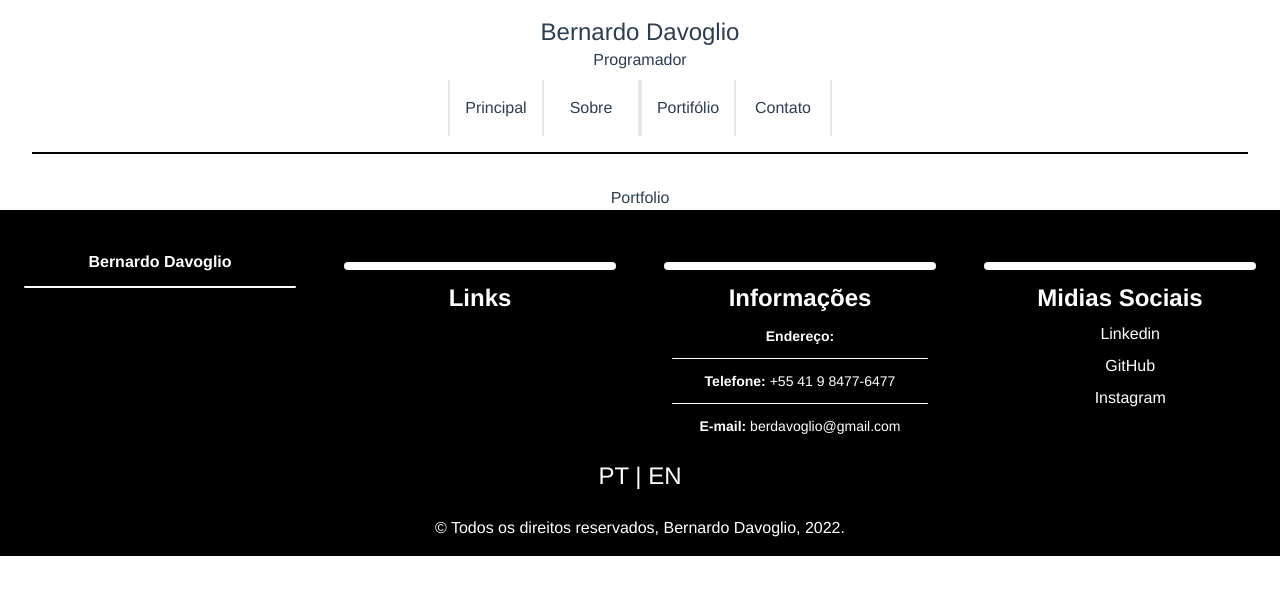
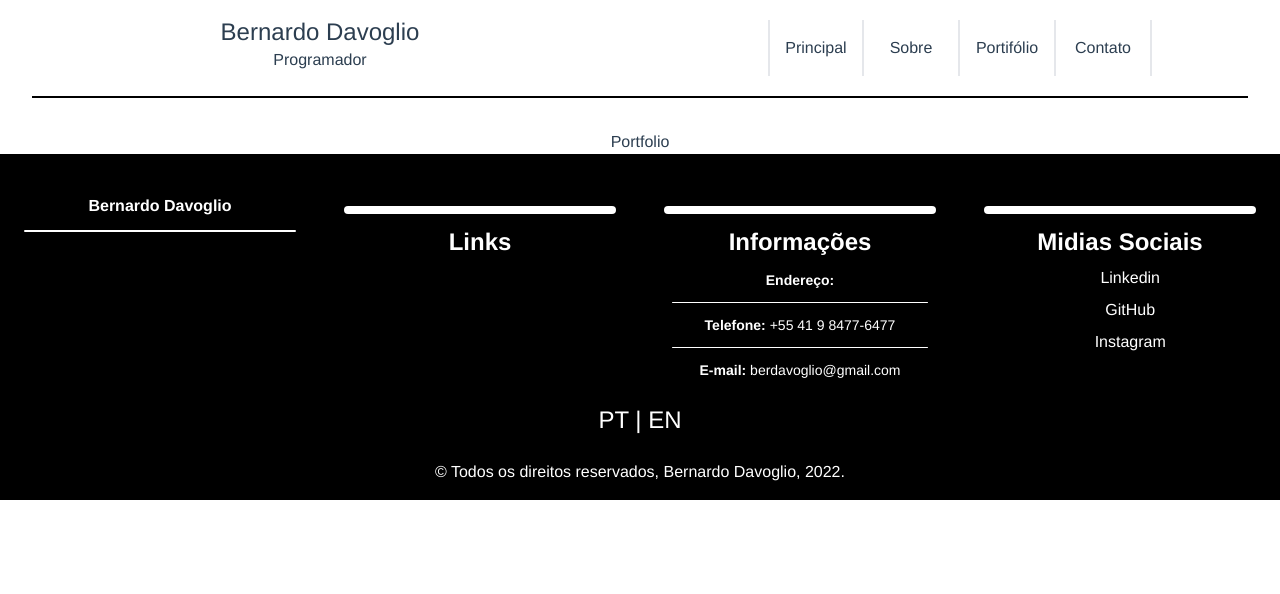
Before and after one commit to BerDavoglio/portfolio_front_v1, a Vue app: page /portfolio in a window 1280 px wide. Shown: the top 594 px of the page. Built offline with nearby package versions, Linux system fonts and the light colour scheme; some icons are missing.

Commit message:
Maked the dropdown menu for header mobile

```diff
--- /dev/null
+++ b/src/components/headers/ButtonsDropComponent.vue
@@ -0,0 +1,49 @@
+<!-- eslint-disable vuejs-accessibility/click-events-have-key-events -->
+<template>
+  <div className="mx-10 border-y-2" v-if="!isOpen">
+    <div className='mx-auto cursor-pointer mt-4'>
+      <div className="
+          mt-3
+          hover:bg-gray-300
+          active:bg-gray-400
+          active:text-white" @click="goPage('home')">
+        {{ $t('menu.home') }}
+      </div>
+      <div className="
+          mt-3
+          hover:bg-gray-300
+          active:bg-gray-400
+          active:text-white" @click="goPage('about')">
+        {{ $t('menu.about') }}
+      </div>
+      <div className="
+          mt-3
+          hover:bg-gray-300
+          active:bg-gray-400
+          active:text-white" @click="goPage('portfolio')">
+        {{ $t('menu.portfolio') }}
+      </div>
+      <div className="
+          mt-3 mb-3
+          hover:bg-gray-300
+          active:bg-gray-400
+          active:text-white" @click="goPage('contact')">
+        {{ $t('menu.contact') }}
+      </div>
+    </div>
+  </div>
+</template>
+
+<script>
+export default {
+  name: 'ButtonsDropComponent',
+  props: [
+    'isOpen',
+  ],
+  methods: {
+    goPage(route) {
+      this.$router.push({ name: route });
+    },
+  },
+};
+</script>
--- /dev/null
+++ b/src/components/headers/ButtonsLineComponent.vue
@@ -0,0 +1,54 @@
+<!-- eslint-disable vuejs-accessibility/click-events-have-key-events -->
+
+<template>
+  <div className='grid m-auto cursor-pointer grid-cols-4'>
+    <div className="
+      w-24
+      border-r-2
+      hover:bg-gray-300
+      active:bg-gray-400
+      active:text-white
+      py-4
+      border-l-2" @click="goPage('home')">
+      {{ $t('menu.home') }}
+    </div>
+    <div className="
+      w-24
+      border-r-2
+      hover:bg-gray-300
+      active:bg-gray-400
+      active:text-white
+      py-4" @click="goPage('about')">
+      {{ $t('menu.about') }}
+    </div>
+    <div className="
+      w-24
+      border-r-2
+      hover:bg-gray-300
+      active:bg-gray-400
+      active:text-white
+      py-4" @click="goPage('portfolio')">
+      {{ $t('menu.portfolio') }}
+    </div>
+    <div className="
+      w-24
+      border-r-2
+      hover:bg-gray-300
+      active:bg-gray-400
+      active:text-white
+      py-4" @click="goPage('contact')">
+      {{ $t('menu.contact') }}
+    </div>
+  </div>
+</template>
+
+<script>
+export default {
+  name: 'ButtonsLineComponent',
+  methods: {
+    goPage(route) {
+      this.$router.push({ name: route });
+    },
+  },
+};
+</script>
--- a/src/components/headers/HeaderComponent.vue
+++ b/src/components/headers/HeaderComponent.vue
@@ -1,65 +1,40 @@
 <!-- eslint-disable max-len -->
 <!-- eslint-disable vuejs-accessibility/click-events-have-key-events -->
+
 <template>
   <div>
-    <div className="grid grid-cols-1 py-4">
+    <div :className="['grid py-4 ' + (isCell ? 'grid-cols-1' : 'grid-cols-2')]">
       <div>
-        <p className="text-2xl">Bernardo Davoglio</p>
+        <div :className="['text-2xl ' + (isCell ? ' grid grid-cols-5' : '')]">
+          <div @click="openMenu" className="cursor-pointer">
+            <v-icon name="gi-hamburger-menu" scale="2" v-if="isCell && !isOpen" style="margin-left: 1.5rem;" />
+            <v-icon name="io-close-sharp" scale="2" v-if="isCell && isOpen" style="margin-left: 1.5rem;" />
+          </div>
+          <div className="col-2 col-span-3">Bernardo Davoglio</div>
+        </div>
         <p className="mb-2">{{ $t('header.subtitle') }}</p>
       </div>
-      <div :className="['grid m-auto cursor-pointer ' + (isCell ? 'grid-cols-2' : 'grid-cols-4')]">
-        <div className="
-          w-24
-          border-r-2
-          hover:bg-gray-300
-          active:bg-gray-400
-          active:text-white
-          py-4
-          border-l-2" @click="goPage('home')">
-          {{ $t('menu.home') }}
-        </div>
-        <div className="
-          w-24
-          border-r-2
-          hover:bg-gray-300
-          active:bg-gray-400
-          active:text-white
-          py-4" @click="goPage('about')">
-          {{ $t('menu.about') }}
-        </div>
-        <div className="
-          w-24
-          border-r-2
-          hover:bg-gray-300
-          active:bg-gray-400
-          active:text-white
-          py-4
-          border-l-2" @click="goPage('portfolio')">
-          {{ $t('menu.portfolio') }}
-        </div>
-        <div className="
-          w-24
-          border-r-2
-          hover:bg-gray-300
-          active:bg-gray-400
-          active:text-white
-          py-4" @click="goPage('contact')">
-          {{ $t('menu.contact') }}
-        </div>
-      </div>
+      <buttons-line-component v-if="!isCell"></buttons-line-component>
+      <buttons-drop-component v-if="isCell" :isOpen="!isOpen"></buttons-drop-component>
     </div>
     <div className="w-[95%] h-0.5 bg-black m-auto"></div>
   </div>
 </template>
 
 <script>
+import ButtonsLineComponent from './ButtonsLineComponent.vue';
+import ButtonsDropComponent from './ButtonsDropComponent.vue';
+
 export default {
   name: 'HeaderComponent',
   components: {
+    ButtonsLineComponent,
+    ButtonsDropComponent,
   },
   data() {
     return {
       isCell: false,
+      isOpen: false,
       isCenter: 1,
       windowWidth: window.innerWidth,
     };
@@ -73,8 +48,8 @@ export default {
         return true;
       } return false;
     },
-    goPage(route) {
-      this.$router.push({ name: route });
+    openMenu() {
+      this.isOpen = !this.isOpen;
     },
   },
   watch: {
--- a/src/main.js
+++ b/src/main.js
@@ -21,6 +21,8 @@ import {
   BiFacebook,
   BiInstagram,
   BiGithub,
+  GiHamburgerMenu,
+  IoCloseSharp,
 } from 'oh-vue-icons/icons';
 import App from './App.vue';
 import router from './router';
@@ -59,6 +61,8 @@ addIcons(
   BiFacebook,
   BiInstagram,
   BiGithub,
+  GiHamburgerMenu,
+  IoCloseSharp,
 );
 
 createApp(App).component('v-icon', OhVueIcon)
```
